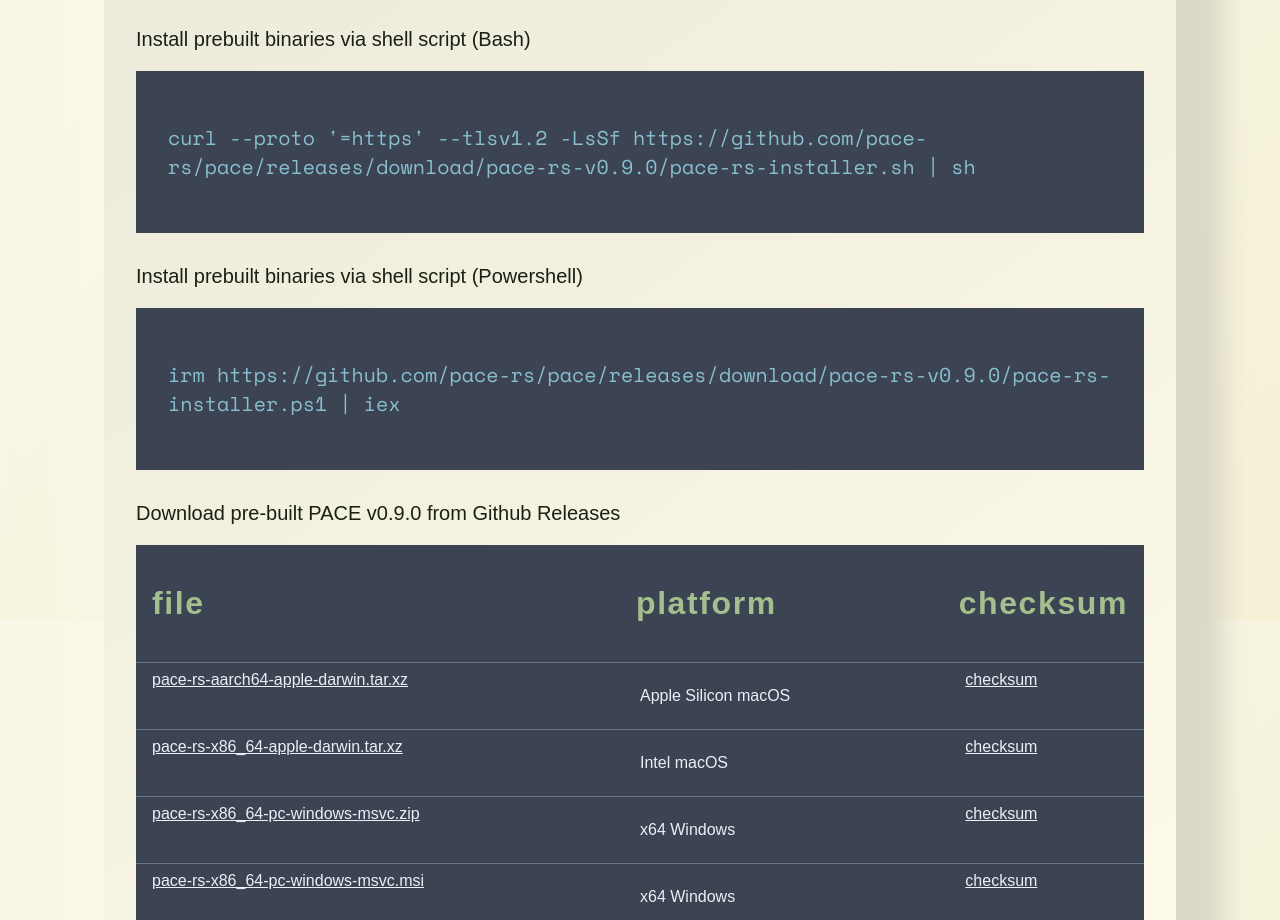
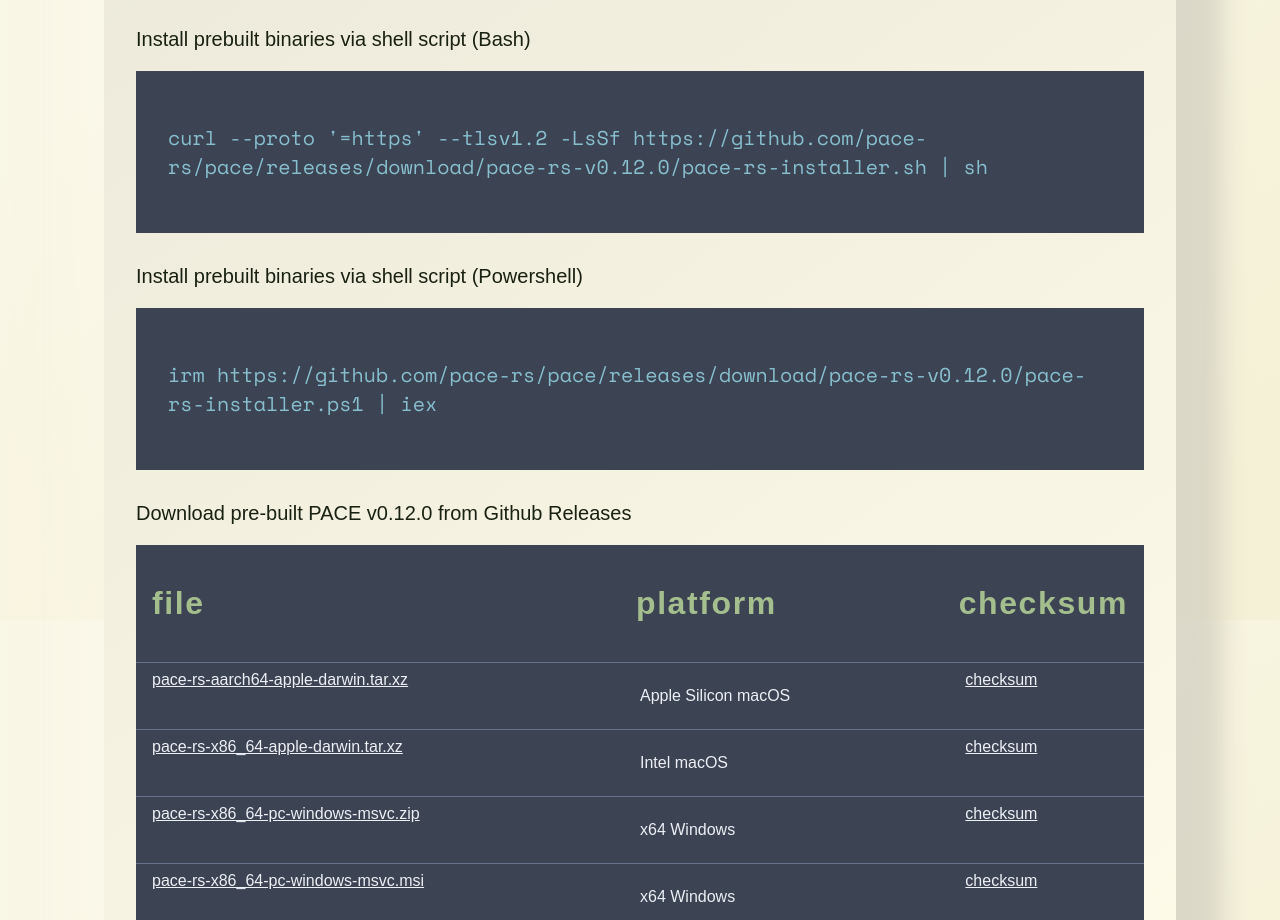
Before and after one commit to pace-rs/pace-rs.github.io, a SvelteKit app: page / in a window 1280 px wide. Shown: the part 1780-2700 px from the top of the page. Built offline with nearby package versions, Linux system fonts and the light colour scheme.

Commit message:
chore: update version and justfile
Signed-off-by: simonsan <14062932+simonsan@users.noreply.github.com>

```diff
--- a/src/routes/+page.svelte
+++ b/src/routes/+page.svelte
@@ -36,17 +36,17 @@
 			<div class="code-block">
 				<p class="code-text">
 					curl --proto '=https' --tlsv1.2 -LsSf
-					https://github.com/pace-rs/pace/releases/download/pace-rs-v0.9.0/pace-rs-installer.sh | sh
+					https://github.com/pace-rs/pace/releases/download/pace-rs-v0.12.0/pace-rs-installer.sh | sh
 				</p>
 			</div>
 			<p>Install prebuilt binaries via shell script (Powershell)</p>
 			<div class="code-block">
 				<p class="code-text">
-					irm https://github.com/pace-rs/pace/releases/download/pace-rs-v0.9.0/pace-rs-installer.ps1
+					irm https://github.com/pace-rs/pace/releases/download/pace-rs-v0.12.0/pace-rs-installer.ps1
 					| iex
 				</p>
 			</div>
-			<p>Download pre-built PACE v0.9.0 from Github Releases</p>
+			<p>Download pre-built PACE v0.12.0 from Github Releases</p>
 			<Downloads />
 		</div>
 	</div>
```
Also changed, not shown: 1 other file (tests, documents, lock files or other folders).
